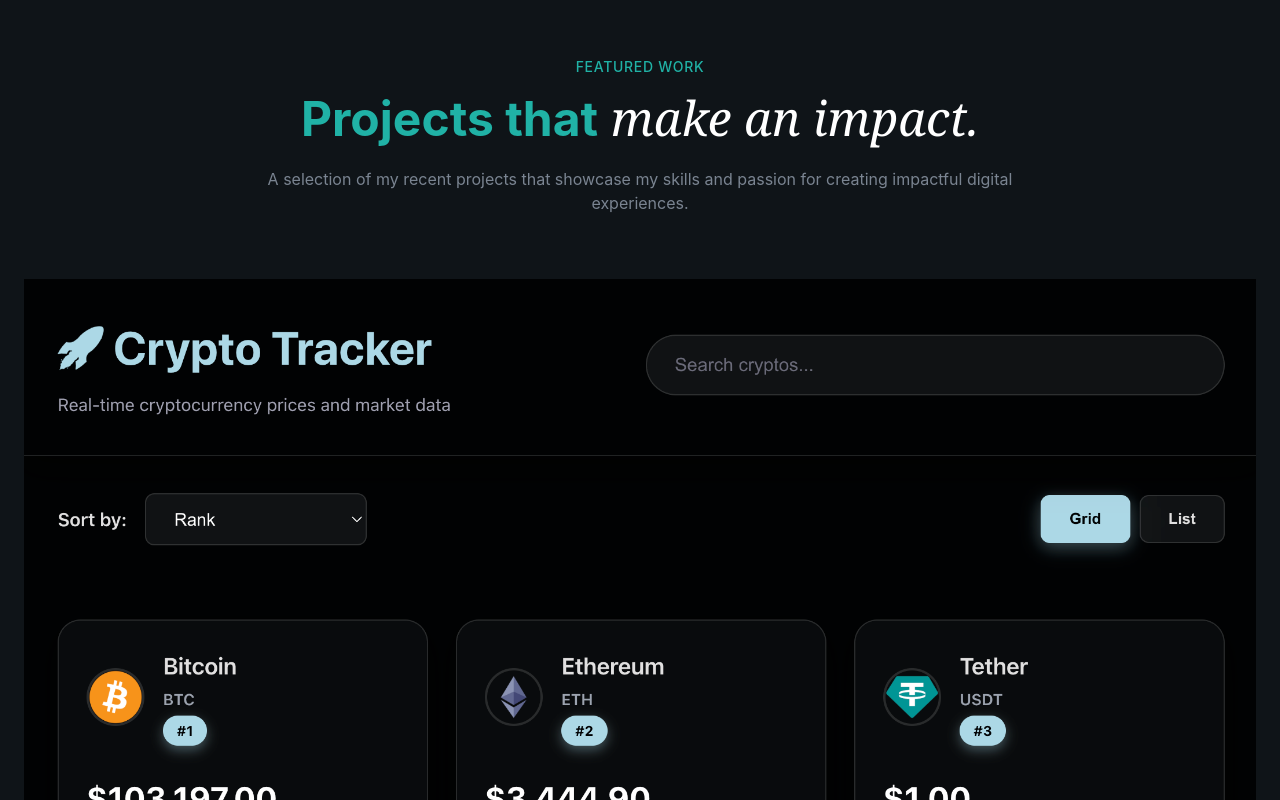
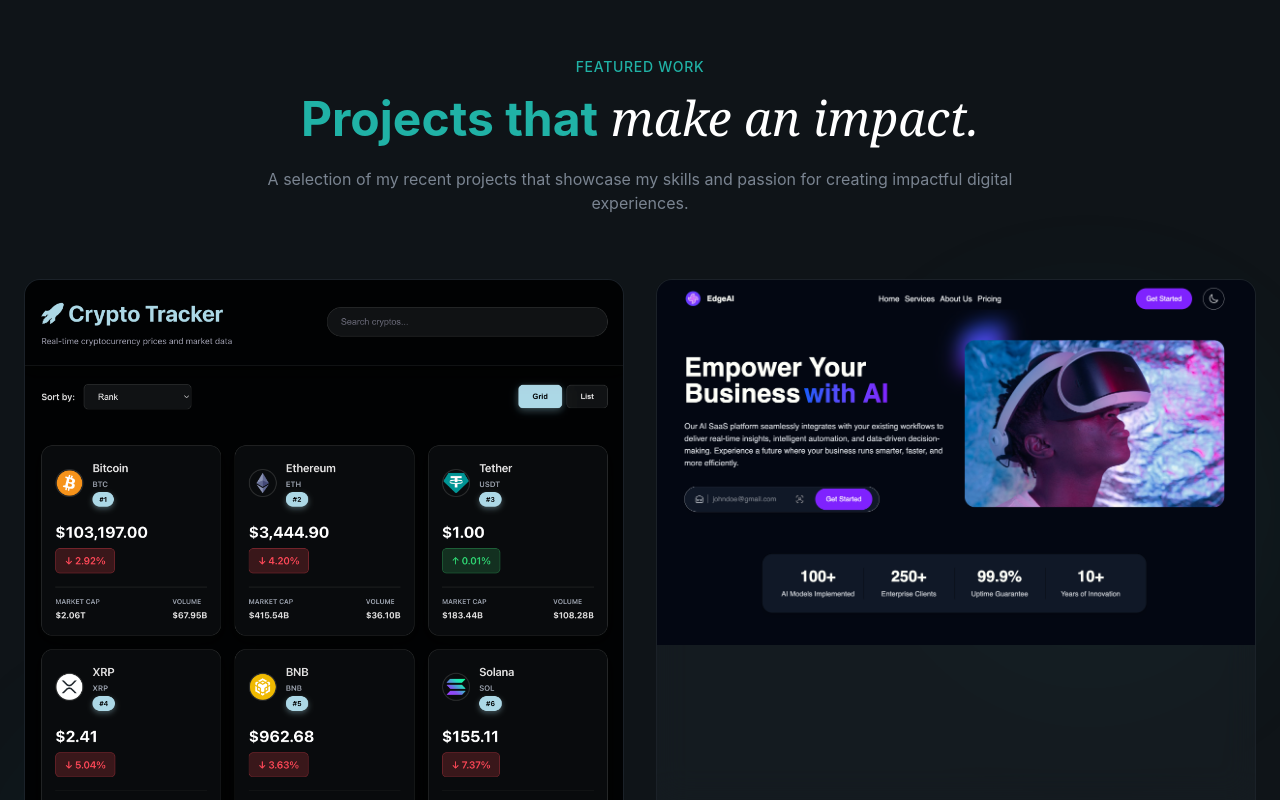
Before and after one commit to eissamonet/SWD-Portfolio, a React (Vite) app: page / in a window 1280 px wide. Shown: the part 2000-2800 px from the top of the page. Built offline with nearby package versions, Linux system fonts and the light colour scheme.

Commit message:
commit changes

```diff
--- a/src/sections/Projects.jsx
+++ b/src/sections/Projects.jsx
@@ -55,12 +55,16 @@ export const Projects = () => {
           </div>
 
           {/* projects grid */}
-          <div className="grid md:grid-cols gap-8">
+          <div className="grid md:grid-cols-2 gap-8">
             {projects.map((projects, index) => (
-              <div>
+              <div
+                key={index}
+                className="group glass rounded-2xl overflow-hidden animate-fade-in md:row-span-1"
+                style={{ animationDelay: `${(index + 1) * 100}ms`}}
+                >
                 {/* project card */}
                 <div>
-                  <img src={projects.image} alt={projects.title} />
+                  <img src={projects.image} alt={projects.title} className="w-full h-full object-cover transition-transform duration-700" />
                 </div>
               </div>
             ))}
```
